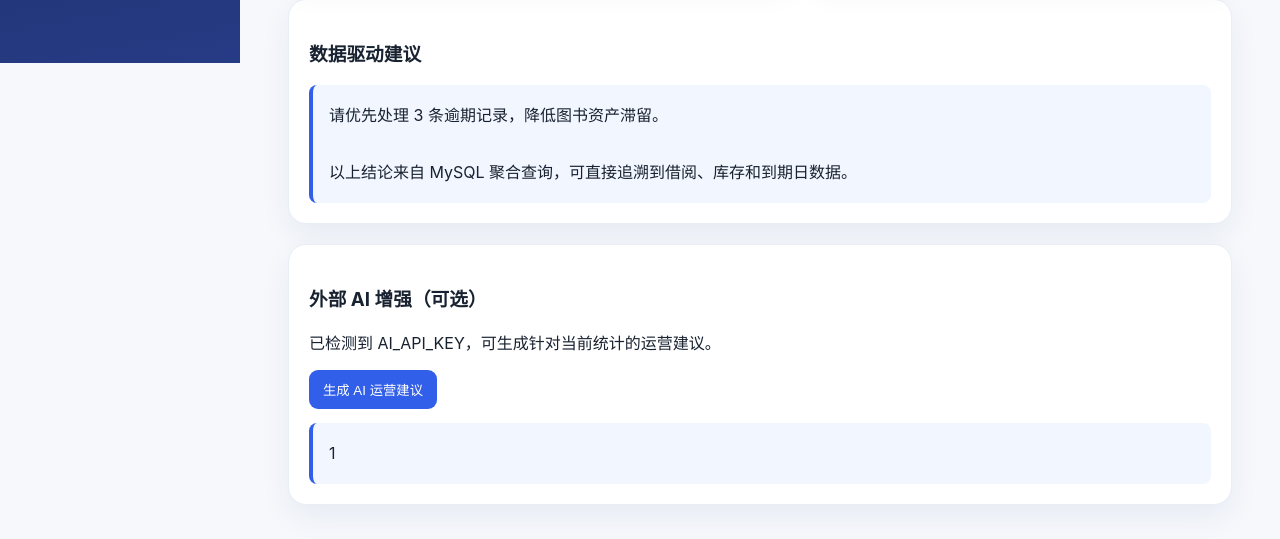
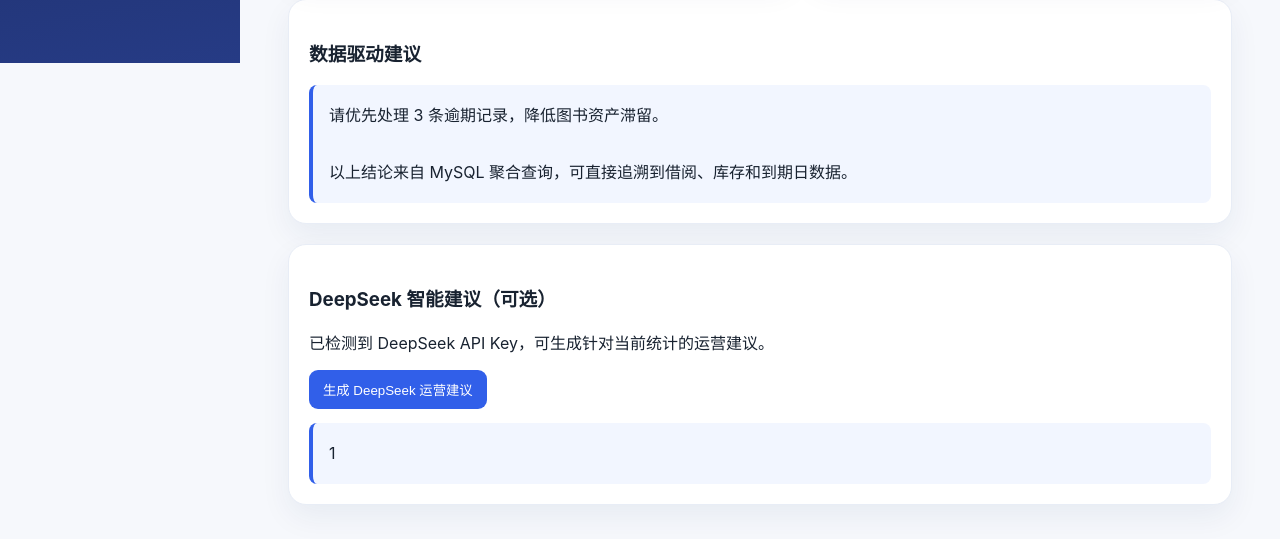
Before and after one commit to c3428504484-design/smart-library-mysql, a Flask app: page /ai-insights in a window 1280 px wide. Shown: the part 737-1276 px from the top of the page. Run offline with Flask 3, Linux system fonts and the light colour scheme; the visitor is signed in with stand-in values (Sample User, id 1).

Commit message:
feat: integrate DeepSeek chat API

```diff
--- a/app.py
+++ b/app.py
@@ -10,7 +10,9 @@
 from sqlalchemy import Index, case, func
 from werkzeug.security import check_password_hash, generate_password_hash
 from openpyxl import Workbook
+from dotenv import load_dotenv
 
+load_dotenv()
 app = Flask(__name__)
 app.config['SECRET_KEY'] = os.getenv('SECRET_KEY', 'change-me-before-production')
 app.config['SQLALCHEMY_DATABASE_URI'] = os.getenv(
@@ -232,7 +234,7 @@
     return render_template(
         'ai.html',
         **report,
-        ai_api_configured=bool(os.getenv('AI_API_KEY')),
+        ai_api_configured=bool(os.getenv('DEEPSEEK_API_KEY') or os.getenv('AI_API_KEY')),
         generated_advice=session.pop('ai_generated_advice', None),
     )
 
@@ -288,10 +290,10 @@
 @app.post('/ai-insights/generate')
 @login_required
 def generate_ai_advice():
-    """可选的 OpenAI 兼容 API 接口；未配置密钥时不会发出网络请求。"""
-    api_key = os.getenv('AI_API_KEY')
+    """调用 DeepSeek Chat API；未配置密钥时不会发出网络请求。"""
+    api_key = os.getenv('DEEPSEEK_API_KEY') or os.getenv('AI_API_KEY')
     if not api_key:
-        flash('尚未配置 AI_API_KEY，当前页面仍可使用本地数据洞察。', 'danger')
+        flash('尚未配置 DEEPSEEK_API_KEY，当前页面仍可使用本地数据洞察。', 'danger')
         return redirect(url_for('ai_insights'))
 
     report = borrowing_report()
@@ -304,11 +306,11 @@
         f"近30天最受欢迎图书：{report['lead_title']}。"
     )
     payload = json.dumps({
-        'model': os.getenv('AI_MODEL', 'gpt-4o-mini'),
+        'model': os.getenv('DEEPSEEK_MODEL', os.getenv('AI_MODEL', 'deepseek-chat')),
         'messages': [{'role': 'user', 'content': prompt}],
         'temperature': 0.3,
     }).encode('utf-8')
-    base = os.getenv('AI_API_BASE', 'https://api.openai.com/v1').rstrip('/')
+    base = os.getenv('DEEPSEEK_API_BASE', 'https://api.deepseek.com').rstrip('/')
     req = urlrequest.Request(
         f'{base}/chat/completions', data=payload,
         headers={'Authorization': f'Bearer {api_key}', 'Content-Type': 'application/json'}, method='POST',
--- a/templates/ai.html
+++ b/templates/ai.html
@@ -30,9 +30,9 @@
   {% if out %} 有 {{ out }} 本图书库存为 0，建议结合热门排行补充馆藏。{% endif %}
   <br><br>以上结论来自 MySQL 聚合查询，可直接追溯到借阅、库存和到期日数据。
 </div></div>
-<div class="card" style="margin-top:20px"><h3>外部 AI 增强（可选）</h3>
-  <p class="muted">{% if ai_api_configured %}已检测到 AI_API_KEY，可生成针对当前统计的运营建议。{% else %}未配置密钥时，系统仅使用本地可解释数据分析，不会上传任何数据。{% endif %}</p>
-  <form method="post" action="{{ url_for('generate_ai_advice') }}"><button class="btn" {% if not ai_api_configured %}disabled{% endif %}>生成 AI 运营建议</button></form>
+<div class="card" style="margin-top:20px"><h3>DeepSeek 智能建议（可选）</h3>
+  <p class="muted">{% if ai_api_configured %}已检测到 DeepSeek API Key，可生成针对当前统计的运营建议。{% else %}未配置密钥时，系统仅使用本地可解释数据分析，不会上传任何数据。{% endif %}</p>
+  <form method="post" action="{{ url_for('generate_ai_advice') }}"><button class="btn" {% if not ai_api_configured %}disabled{% endif %}>生成 DeepSeek 运营建议</button></form>
   {% if generated_advice %}<div class="insight" style="margin-top:14px;white-space:pre-line">{{ generated_advice }}</div>{% endif %}
 </div>
 {% endblock %}
```
Also changed, not shown: README.md.
